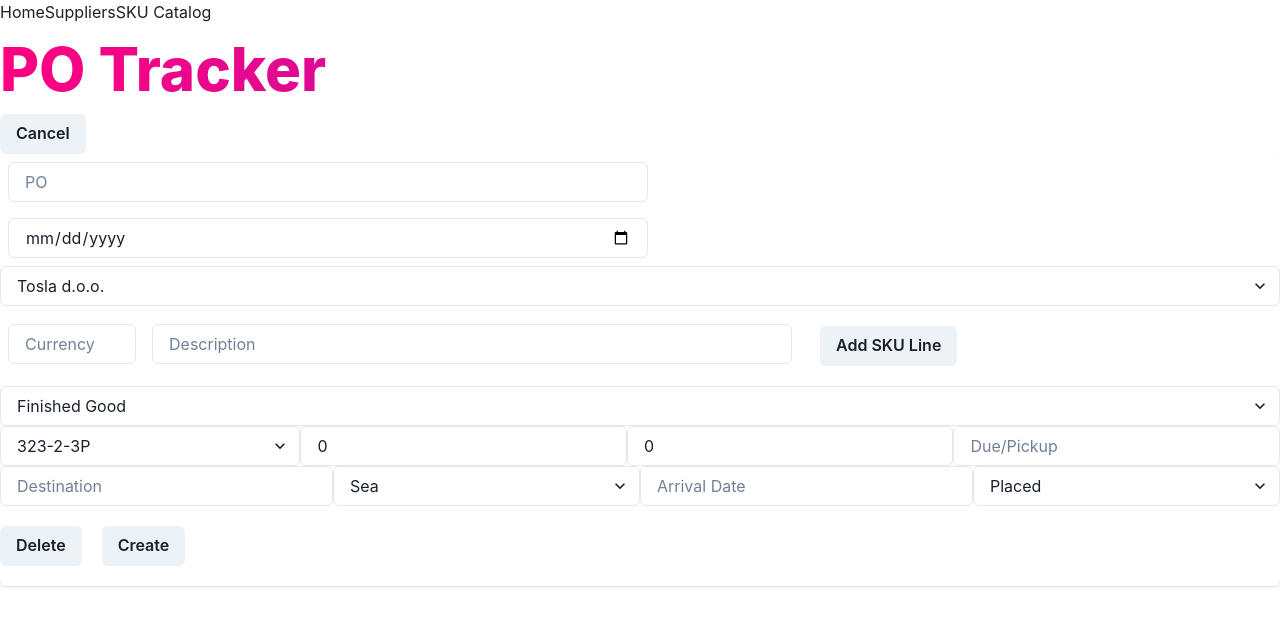
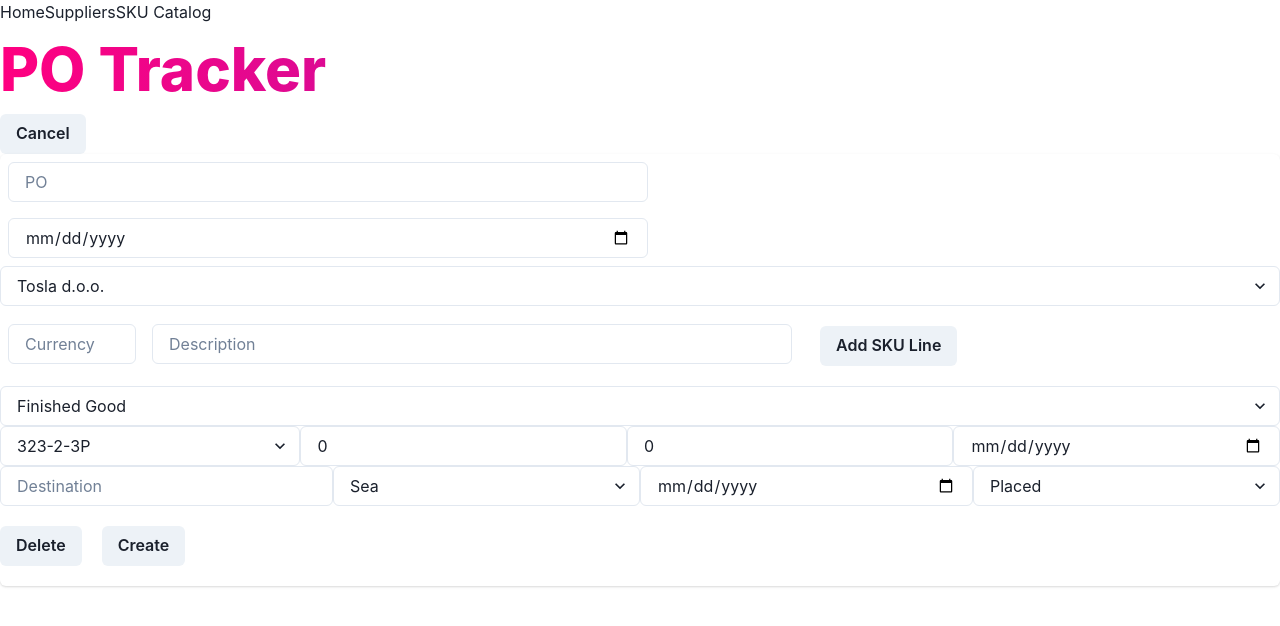
Before and after one commit to thecouchcushen/PurchaseOrderReminder, a React (Vite) app in the folder PurchaseOrderReminderFrontEnd/: page / in a window 1280 px wide. Both pictures are taken after typing "Sample", "Sample", "5", "Sample" into the empty fields and a click on the button "Add PO". Shown: the top 626 px of the page. Built offline with nearby package versions, Linux system fonts and the light colour scheme; data requests are answered from the project's data file.

Commit message:
SkuLineForm Validates but doesn't stop submit

```diff
--- a/PurchaseOrderReminderFrontEnd/src/components/PoTracker/PoLineItemForm.jsx
+++ b/PurchaseOrderReminderFrontEnd/src/components/PoTracker/PoLineItemForm.jsx
@@ -49,6 +49,7 @@ const PoLineItemForm = (props) => {
     const [formData, setFormData] = useState(initialState)
     const [numberOfSkus, setNumberOfSkus] = useState(1)
     const [formErrors, setFormErrors] = useState({})
+    const [skuErrors, setSkuErrors] = useState({})
 
     const {editedData, isEditMode, setIsAddingPo} = props
 
@@ -63,6 +64,14 @@ const PoLineItemForm = (props) => {
             setNumberOfSkus(initialState.lineitems.length)
         }
     }, [isEditMode, editedData])
+
+    //Update the SKU line errors
+    const updateSkuLineErrors = (index, errors) => {
+      setSkuErrors((prevErrors) => ({
+        ...prevErrors,
+        [index]: errors, // Store errors for the SKU line at the specified index
+      }))
+    }
 
     //Check if the PO Number is unique
     const checkUniqueNessOfPoNumber = async (poNumber) => {
@@ -173,6 +182,7 @@ const PoLineItemForm = (props) => {
     const handleSubmit = () => {
     //e.preventDefault()
     console.log(formErrors)
+    console.log(skuErrors)
     if (Object.keys(formErrors).length > 0) {
       console.log(formErrors)
       return;
@@ -216,7 +226,7 @@ const PoLineItemForm = (props) => {
 
                 <Button maxWidth={'30%'} margin={5} onClick={handleAddSkuLine}>Add SKU Line</Button>
 
-                {formData.lineitems.map((lineData, i) => <SkuLineForm key={'SkuLine' + i} skuLineIndex={i} lineData={lineData} setFormData={setFormData} handleSkuLineInputChange={handleSkuLineInputChange} deleteFunction={() => handleSkuLineDelete(i)} />
+                {formData.lineitems.map((lineData, i) => <SkuLineForm key={'SkuLine' + i} skuLineIndex={i} lineData={lineData} setFormData={setFormData} handleSkuLineInputChange={handleSkuLineInputChange} deleteFunction={() => handleSkuLineDelete(i)} updateSkuLineErrors={updateSkuLineErrors} />
                 )}
 
                 <Button maxWidth={'30%'} margin={5} type='submit' onClick={handleSubmit}>{isEditMode ? "Update" : "Create"}</Button>
--- a/PurchaseOrderReminderFrontEnd/src/components/PoTracker/SkuLineForm.jsx
+++ b/PurchaseOrderReminderFrontEnd/src/components/PoTracker/SkuLineForm.jsx
@@ -13,22 +13,79 @@ import {
   } from '@chakra-ui/react'
 //import { useEffect } from 'react'
 import PropTypes from 'prop-types'
-import { useEffect } from 'react'
+import { useEffect, useState } from 'react'
 import SkuLineFormSkuDropdown from './SkuLineFormSkuDropdown'
 
 const SkuLineForm = (props) => {
 
-    const {handleSkuLineInputChange, skuLineIndex, lineData, deleteFunction} = props
+    const {handleSkuLineInputChange, skuLineIndex, lineData, deleteFunction, updateSkuLineErrors} = props
+
+    const [skuErrors, setSkuErrors] = useState({})
+
+    const validateSkuFields = (fieldName, value) => {
+        const errors = {...skuErrors}
+
+        console.log(fieldName, value)
+
+        switch (fieldName) {
+            case 'quantity':
+                if (typeof(value) !== 'number' || value < 0) {
+                    errors[fieldName] = 'Quantity must be greater than 0'
+                } else {
+                    delete errors[fieldName]
+                }
+                break
+
+            case 'price':
+                if (typeof(value) !== 'number' || value < 0) {
+                    errors[fieldName] = 'Price must be greater than 0'
+                } else {
+                    delete errors[fieldName]
+                }
+                break
+
+            case 'duedate':
+                if (value !== '' && !/(0?[1-9]|1[012])\/(0?[1-9]|[12][0-9]|3[01])\/((19|20)\d\d)/.test(value)) {
+                    errors[fieldName] = 'Due date must be in the format MM/DD/YYYY'
+                } else {
+                    delete errors[fieldName]
+                }
+                break
+
+            case 'arrivaldate':
+                if (value !== '' && !/(0?[1-9]|1[012])\/(0?[1-9]|[12][0-9]|3[01])\/((19|20)\d\d)/.test(value)) {
+                    errors[fieldName] = 'Due date must be in the format MM/DD/YYYY'
+                } else {
+                    delete errors[fieldName]
+                }
+                break
+
+            case 'destination':
+                if (value.length === 0) {
+                    errors[fieldName] = 'Destination cannot be blank'
+                } else {
+                    delete errors[fieldName]
+                }
+                break
+
+            default:
+                break
+        }
+        setSkuErrors(errors)
+        updateSkuLineErrors(skuLineIndex, errors)
+    }
 
     // Handle input changes from the handler passed to the form from the parent component (PoLineItemForm)
     const handleInputChange = (e) => {
         const {name, value} = e.target
         if (name === 'sku' || name === 'quantity' || name === 'price' || name === 'finalproduct') {
             handleSkuLineInputChange(skuLineIndex, name, parseInt(value))
+            validateSkuFields(name, parseInt(value))
         } else {
             handleSkuLineInputChange(skuLineIndex, name, value)
+            validateSkuFields(name, value)
         }
-
+        console.log(skuErrors)
     }
 
     //if the finishedgoods/materaials dropdown is changed, update the finalproduct field (materials should have a final product, finished goods should not, or it should be equal to the SKU that is entered)
@@ -37,7 +94,6 @@ const SkuLineForm = (props) => {
             handleSkuLineInputChange(skuLineIndex, 'finalproduct', lineData.sku)
         }
     }, [lineData.sku, lineData.fgmat])
-
 
     //Render the SKU Line Form
     return (
@@ -56,7 +112,7 @@ const SkuLineForm = (props) => {
                 <SkuLineFormSkuDropdown name='sku' value={lineData.sku} onChange={handleInputChange} />
                 <Input placeholder='Quantity' name='quantity' type='number' onChange={handleInputChange} value={lineData.quantity} />
                 <Input placeholder='Price' name='price' type='number' onChange={handleInputChange} value={lineData.price} />
-                <Input placeholder='Due/Pickup' name='duedate' onChange={handleInputChange} value={lineData.duedate} />
+                <Input placeholder='Due/Pickup' type='date' name='duedate' onChange={handleInputChange} value={lineData.duedate} />
             </Flex>
             <Flex>
                 <Input placeholder='Destination' name='destination' onChange={handleInputChange} value={lineData.destination} />
@@ -66,7 +122,7 @@ const SkuLineForm = (props) => {
                     <option value='courier'>Courier</option>
                     <option value='truck'>Truck</option>
                 </Select>
-                <Input placeholder='Arrival Date' name='arrivaldate' onChange={handleInputChange} value={lineData.arrivaldate} />
+                <Input placeholder='Arrival Date' type='date' name='arrivaldate' onChange={handleInputChange} value={lineData.arrivaldate} />
                 <Select name='status' value={lineData.status} onChange={handleInputChange}>
                     <option value='placed'>Placed</option>
                     <option value='reviewing'>Reviewing</option>
@@ -85,6 +141,7 @@ const SkuLineForm = (props) => {
 
 SkuLineForm.propTypes = {
     handleSkuLineInputChange: PropTypes.func,
+    updateSkuLineErrors: PropTypes.func,
     skuLineIndex: PropTypes.number,
     lineData: PropTypes.shape({
       fgmat: PropTypes.string,
```
